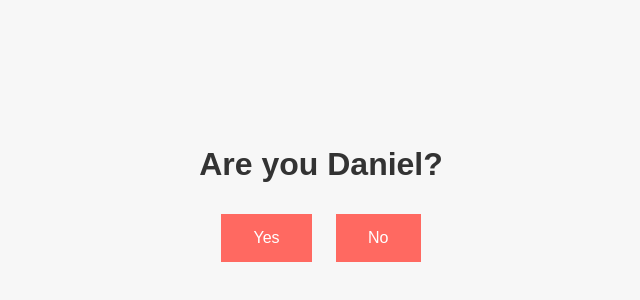
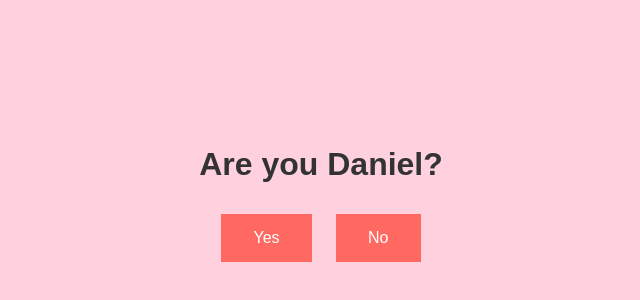
Before and after one commit to cornflexin/birthday-website, a plain HTML site: page index.html in a window 1280 px wide. Shown: the part 202-502 px from the top of the page, without its empty margins (319-959 px from the left). Drawn offline with Linux system fonts and the light colour scheme.

Commit message:
Update styles.css

```diff
--- a/styles.css
+++ b/styles.css
@@ -1,7 +1,7 @@
 /* General Styles */
 body {
     font-family: 'Arial', sans-serif;
-    background-color: #f7f7f7;
+    background-color: #ffd1df;
     color: #333;
     margin: 0;
     padding: 0;
```
